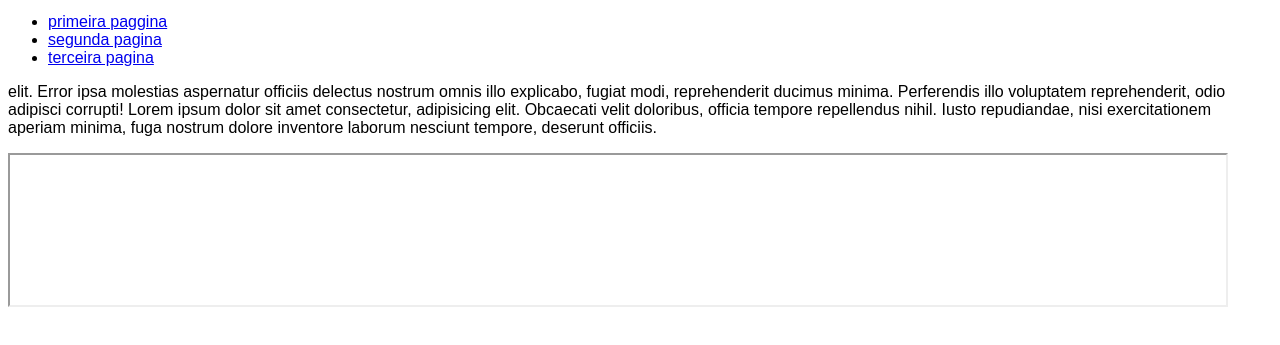
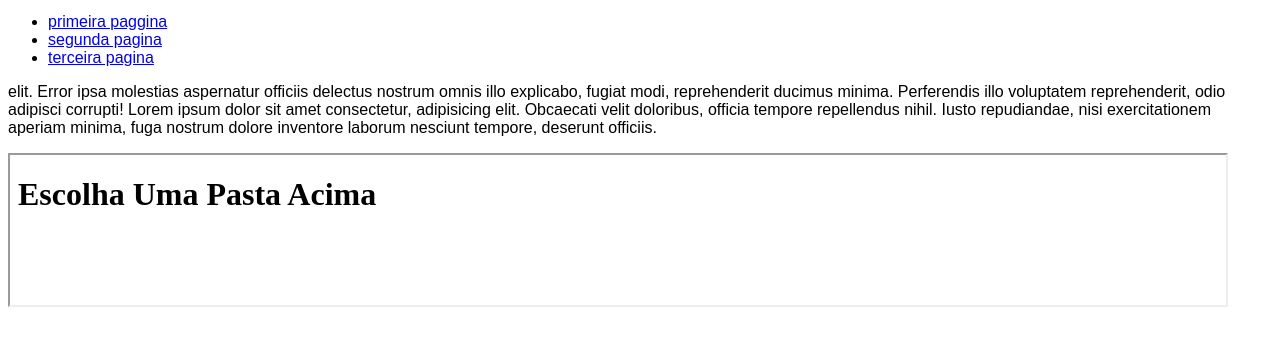
Before and after one commit to Luciano-Calado06/HTML-CSS, a plain HTML site: page exercícios/exer0024/iframe03.html in a window 1280 px wide. Shown: the part 119-464 px from the top of the page. Drawn offline with Linux system fonts and the light colour scheme.

Commit message:
Atualizado

```diff
--- a/exercícios/exer0024/iframe03.html
+++ b/exercícios/exer0024/iframe03.html
@@ -36,6 +36,6 @@
     <p>
         elit. Error ipsa molestias aspernatur officiis delectus nostrum omnis illo explicabo, fugiat modi, reprehenderit ducimus minima. Perferendis illo voluptatem reprehenderit, odio adipisci corrupti! Lorem ipsum dolor sit amet consectetur, adipisicing elit. Obcaecati velit doloribus, officia tempore repellendus nihil. Iusto repudiandae, nisi exercitationem aperiam minima, fuga nostrum dolore inventore laborum nesciunt tempore, deserunt officiis.
     </p>
-    <iframe src="" name="frame"></iframe>
+    <iframe srcdoc="<h1>Escolha Uma Pasta Acima </h1>" name="frame"></iframe>
 </body>
 </html>
```
